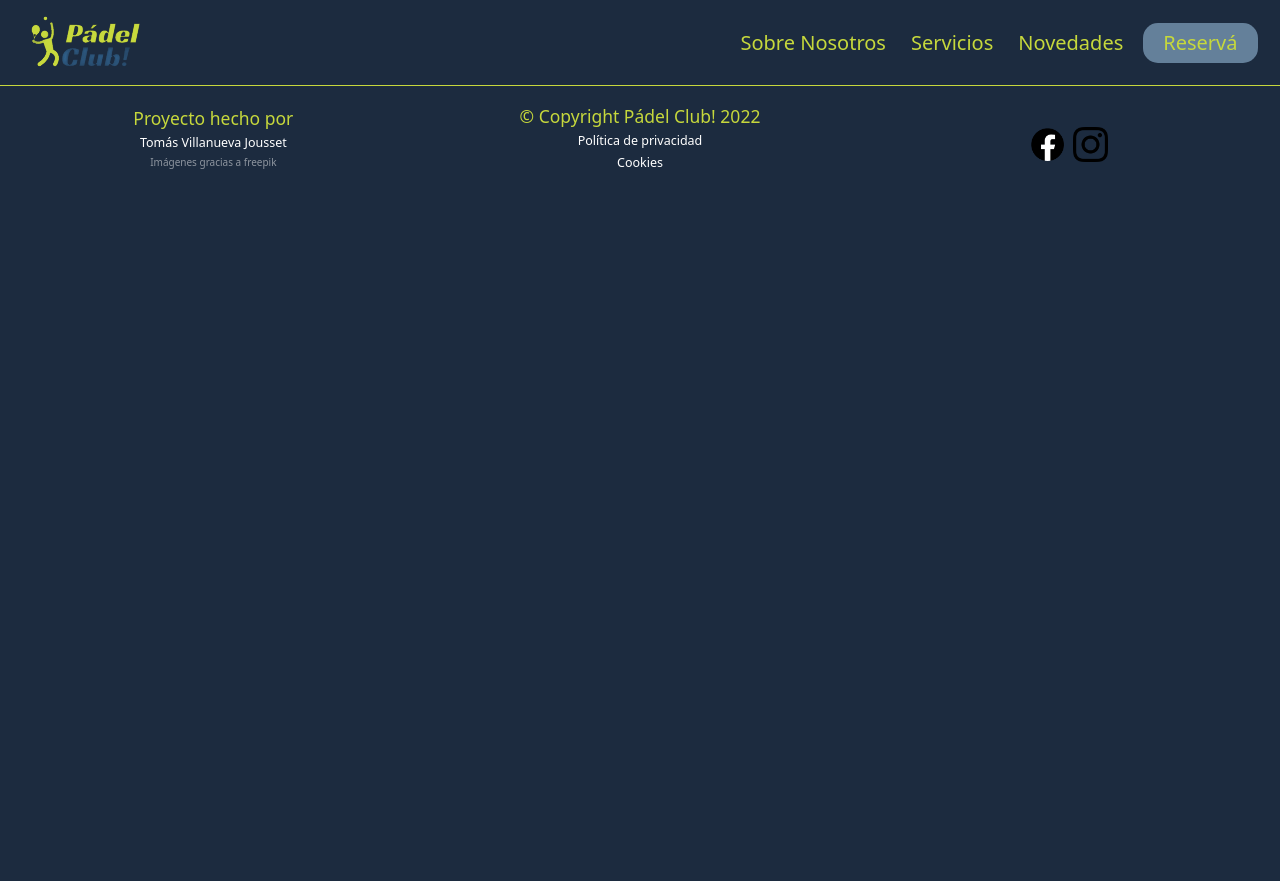
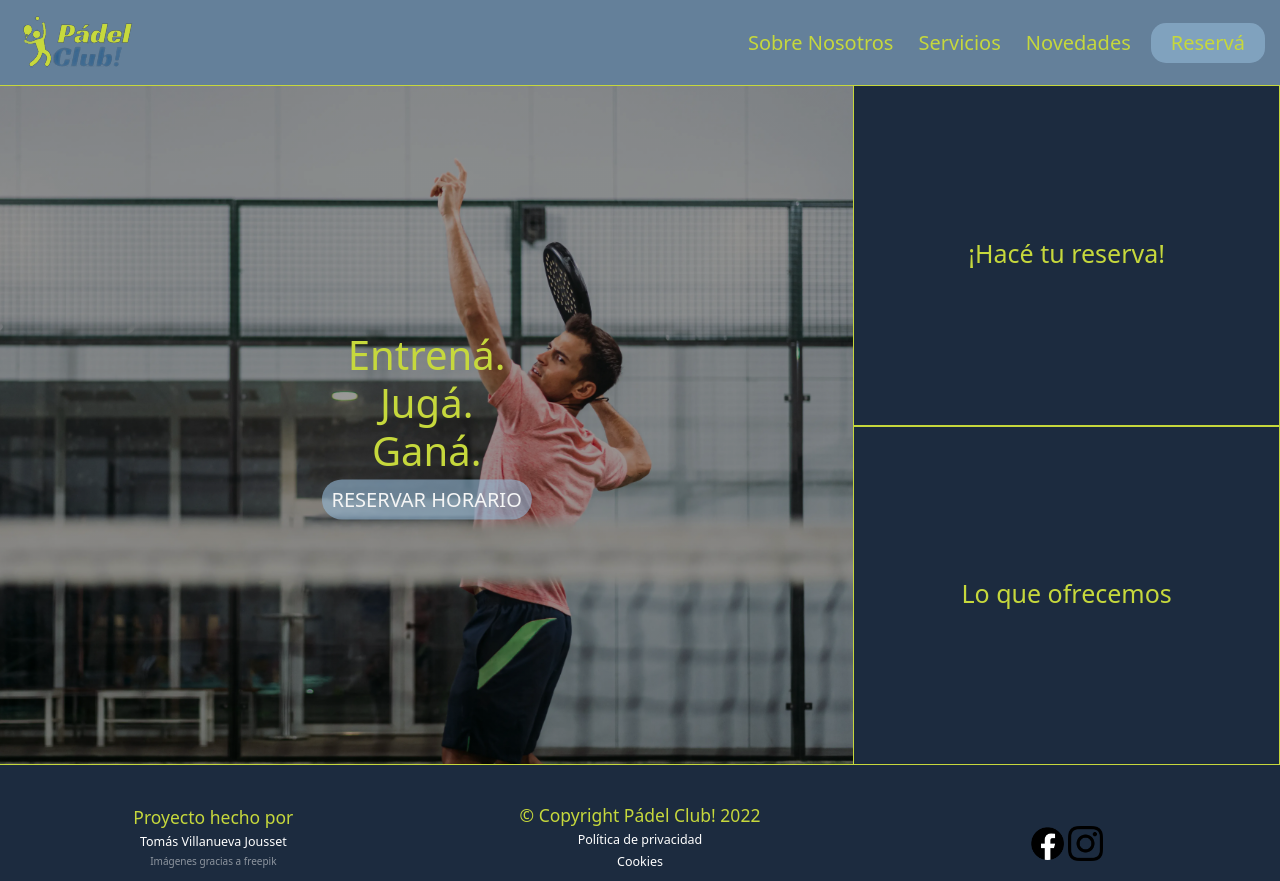
Before and after one commit to tom-villanueva/PF-Villanueva, a plain HTML site: page index.html in a window 1280 px wide. Before the commit the page ends 800 px from the top, so only its background shows below. Drawn offline with nearby package versions, Linux system fonts and the light colour scheme.

Commit message:
Hero image funcionando

```diff
--- a/css/style.css
+++ b/css/style.css
@@ -12,6 +12,10 @@ html {
 
 a {
     text-decoration: none;
+}
+
+body {
+    overflow-x: hidden;
 }
 
 /*----------------------------*/
@@ -31,7 +35,7 @@ a {
 }
 
 .bg-lightBlue {
-    background-color: rgba(149, 185, 216, 1);
+    background-color: rgba(149, 185, 216, 0.6);
 }
 
 .bg-greenBall {
@@ -67,13 +71,13 @@ a {
 /*----------------------------*/
 
 #footer {
-    border-top: 1px solid rgba(198, 216, 60, 1);
+    /* border-top: 1px solid rgba(198, 216, 60, 1); */
+    margin-top: 20px;
     padding-top: 20px;
 }
 
     #footer .footer-icon {
         height: 35px;
-        padding-left: 5px;
     }
 
     #footer .dev-animation:hover {
@@ -84,3 +88,94 @@ a {
         -webkit-background-clip: text;
         -webkit-text-fill-color: transparent;
     }
+
+
+/*----------------------------*/
+/*      Index Main Styles
+/*----------------------------*/
+
+#section-main {
+    height: 85vh;
+    border-top: 1px solid rgba(198, 216, 60, 1);
+}
+    #figure-col {
+        height: 70%;
+    }
+
+    #btns-col {
+        height: 30%;
+    }
+
+    #section-main .section-main__figure {
+        height: 100%;
+        background-color: rgb(0, 0, 0);
+        background-image:
+            linear-gradient(to right, rgba(0,0,0, 0.4), rgba(0,0,0, 0.4)),
+            url('../assets/img/index/index-image-smash.webp');
+        background-position: right;
+        background-repeat: no-repeat;
+        background-size: cover;
+        position: relative;
+
+    }
+
+    #section-main .section-main__figure .section-main__header {
+        position: absolute;
+        top: 50%;
+        left: 50%;
+        transform: translate(-50%, -50%);
+        z-index: 1;
+    }
+
+    #section-main .section-main__figure .section-main__header figcaption h1 {
+        font-size: 4rem;
+    }
+
+        .btn {
+            color: rgba(245,245,245,1);
+            background-color: rgba(149, 185, 216, 0.6);
+            text-transform: uppercase;
+            font-size: 2rem;
+            border: 0px;
+            border-radius: 20px;
+            padding: 5px 10px;
+        }
+
+        .btn:hover {
+            color: rgba(28, 43, 63, 1);
+            background-color: rgba(198, 216, 60, 1);
+            font-weight: 400;
+            cursor: pointer;
+        }
+
+        #section-main .index-main__btn {
+            height: 100%;
+            width: 100%;
+            display: flex;
+            justify-content: center;
+            align-items: center;
+            border: 1px solid rgba(198, 216, 60, 1);
+        }
+
+        /* Responsive sizing  */
+        @media (min-width:768px) {
+            #figure-col {
+                height: 100%;
+            }
+
+            #btns-col {
+                height:100%;
+            }
+
+            #section-main .section-main__figure {
+                border-bottom: 1px solid rgba(198, 216, 60, 1);;
+            }
+
+            #section-main .index-main__btn {
+                height: 50%;
+            }
+
+            #section-main .index-main__btn--borderResponsive {
+                border-top: none;
+            }
+        }
--- a/index.html
+++ b/index.html
@@ -12,11 +12,12 @@
     <link rel="stylesheet" href="https://cdnjs.cloudflare.com/ajax/libs/animate.css/4.1.1/animate.min.css" />
     <link rel="stylesheet" href="css/style.css">
 </head>
+
 <body class="bg-darkBlue">
     <!-- Navbar starts -->
-    <header>
-        <nav class="navbar navbar-expand-md" id="navigationBar">
-            <div class="container-fluid">
+    <header id="header" class="sticky-top">
+        <nav class="navbar navbar-expand-md sticky-top bg-lightBlue" id="navigationBar">
+            <div class="container-fluid p-0">
                 <a class="navbar-brand" href="./index.html">
                     <img src="assets/img/icons/logo.png" alt="Pádel Club! logo">
                 </a>
@@ -52,7 +53,56 @@
             </div>
         </nav>
     </header>
-    <!-- Navbar ends  -->
+    <!-- navbar ends  -->
+
+    <!-- main starts -->
+    <main class="container-fluid p-0">
+        <section id="section-main" class="row mx-0">
+            <!-- hero image starts -->
+            <div id="figure-col" class="col-md-8 p-0">
+                <figure class="section-main__figure">
+                    <div class="section-main__header text-center">
+                        <figcaption class="animate__animated animate__fadeInUp">
+                            <h1 class="color-greenBall">
+                                Entrená.
+                                <span class="d-block">Jugá.</span>
+                                <span class="d-block">Ganá.</span>
+                            </h1>
+                        </figcaption>
+                        <a href="pages/contact.html">
+                            <button class="btn">
+                                Reservar horario
+                            </button>
+                        </a>
+                    </div>
+                </figure>
+            </div>
+            <!-- hero image ends -->
+
+            <!-- btns starts -->
+            <div id="btns-col" class="col-md-4 d-flex flex-sm-row flex-md-column p-0">
+                <!-- first button starts -->
+                <div class="index-main__btn index-main__btn--borderResponsive">
+                    <a href="pages/contact.html">
+                        <h2 class="color-greenBall fs-1">
+                            ¡Hacé tu reserva!
+                        </h2>
+                    </a>
+                </div>
+
+                <!-- second button starts -->
+                <div class="index-main__btn .index-main__btn--borderResponsive">
+                    <a href="pages/services.html">
+                        <h2 class="color-greenBall fs-1">
+                            Lo que ofrecemos
+                        </h2>
+                    </a>
+                </div>
+            </div>
+            <!-- btns ends -->
+        </section>
+    </main>
+    <!-- main ends -->
 
     <!-- footer starts -->
     <footer class="container-fluid" id="footer">
@@ -62,7 +112,8 @@
                 <h4 class="color-greenBall fs-3">
                     Proyecto hecho por
                 </h4>
-                <a class="d-block text-white fs-5 mb-1 dev-animation" href="https://github.com/tom-villanueva" target="_blank">
+                <a class="d-block text-white fs-5 mb-1 dev-animation" href="https://github.com/tom-villanueva"
+                    target="_blank">
                     Tomás Villanueva Jousset
                 </a>
                 <a class="d-block text-white-50" href="https://www.freepik.com/photos/padel-tennis" target="_blank">
```
